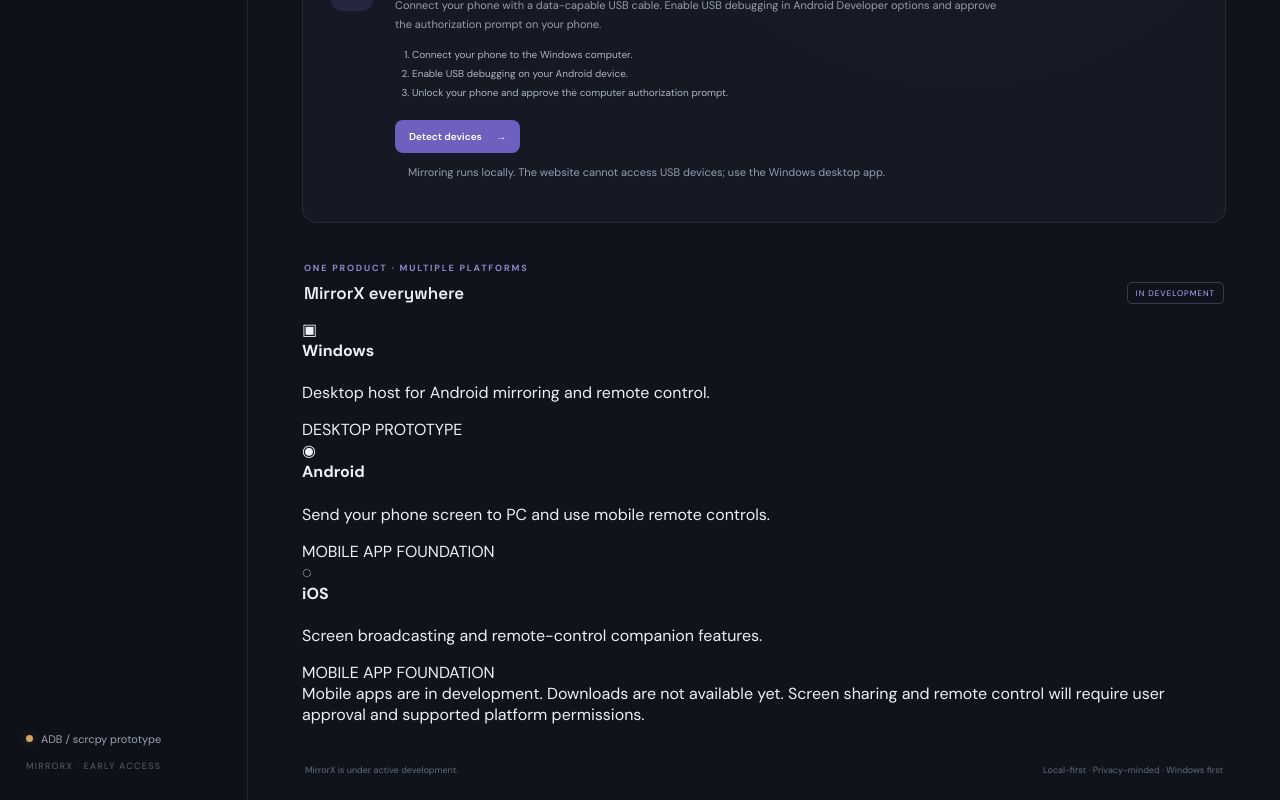
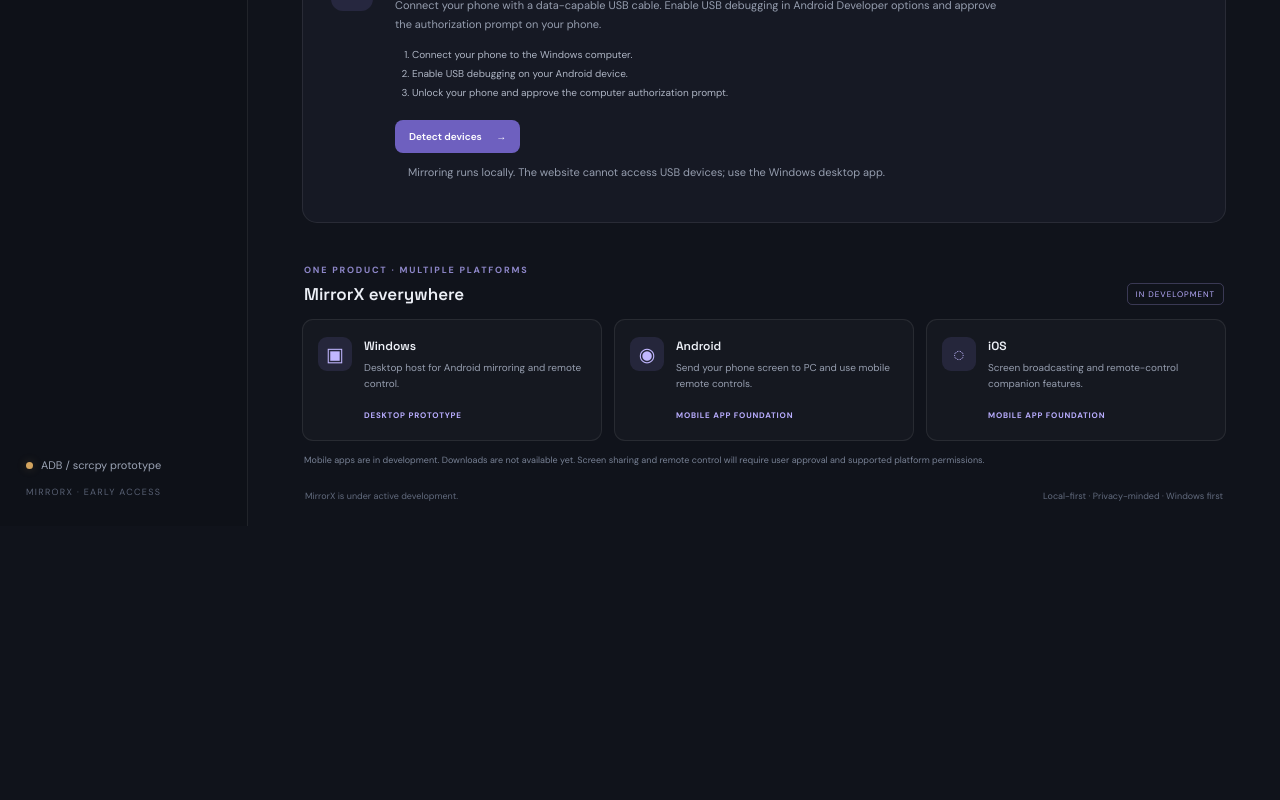
Before and after one commit to umer714/MirrorX, a React (Vite) app: page / in a window 1280 px wide. Shown: the part 582-1382 px from the top of the page. After the commit the page ends 1108 px from the top, so only its background shows below. Built offline with nearby package versions, Linux system fonts and the light colour scheme.

Commit message:
Style multi-platform status section

```diff
--- a/src/styles.css
+++ b/src/styles.css
@@ -105,3 +105,15 @@ h1 { font: 600 25px 'Space Grotesk'; margin: 7px 0 0; letter-spacing: -.7px; }
 .mirror-actions { display: flex; flex-wrap: wrap; align-items: center; gap: 9px; }
 .secondary-button { border: 1px solid var(--line); border-radius: 8px; padding: 9px 13px; color: #c4c9d5; background: rgba(255,255,255,.035); font-size: 10px; font-weight: 600; cursor: pointer; }
 .secondary-button:disabled { opacity: .45; cursor: not-allowed; }
+
+.platform-section { margin-top: 34px; }
+.platform-heading { margin-bottom: 14px; }
+.platform-heading h3 { margin: 5px 0 0; font: 600 17px 'Space Grotesk'; }
+.platform-grid { display: grid; grid-template-columns: repeat(3,minmax(0,1fr)); gap: 12px; }
+.platform-card { display: flex; gap: 12px; min-width: 0; padding: 17px 15px; border: 1px solid var(--line); border-radius: 11px; background: rgba(255,255,255,.025); }
+.platform-icon { display: grid; place-items: center; flex: 0 0 34px; height: 34px; border-radius: 9px; color: #c1b7ff; background: rgba(154,140,255,.12); font-size: 19px; }
+.platform-card h4 { margin: 1px 0 6px; font: 600 12px 'Space Grotesk'; }
+.platform-card p { margin: 0 0 10px; color: #969eaf; font-size: 10px; line-height: 1.6; }
+.platform-status { color: #b9adff; font-size: 8px; font-weight: 700; letter-spacing: .8px; }
+.platform-note { margin: 12px 2px 0; color: #778094; font-size: 9px; line-height: 1.6; }
+@media (max-width: 760px) { .platform-grid { grid-template-columns: 1fr; } .platform-card { padding: 14px; } }
```
